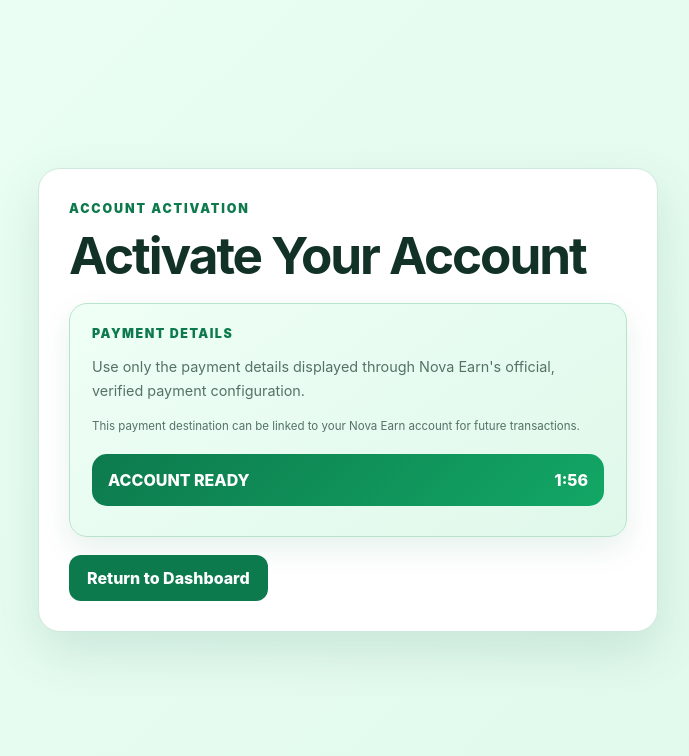
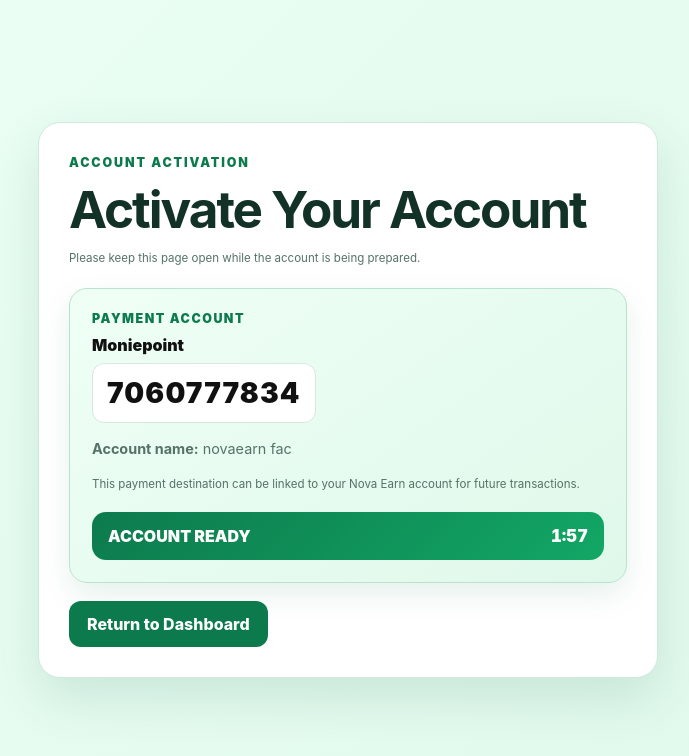
Before and after one commit to louiskyasua/Novaearn, a Flask app: page /activate in a window 1280 px wide. Shown: the top 756 px of the page, without its empty margins (292-981 px from the left). Run offline with Flask 3, Linux system fonts and the light colour scheme; the visitor is signed in with stand-in values (Sample User, id 1); data comes from the database, SQL or seed files in the repository.

Commit message:
Show configured NovaEarn Moniepoint payment account after generation

```diff
--- a/templates/activate.html
+++ b/templates/activate.html
@@ -13,15 +13,16 @@
     .eyebrow{margin:0 0 10px;color:var(--green);font-size:.78rem;font-weight:900;letter-spacing:.15em;text-transform:uppercase}
     h1{margin:0 0 12px;font-size:clamp(2rem,7vw,3.2rem);line-height:1.05;letter-spacing:-.04em}
     p{line-height:1.65}.muted{color:var(--muted)}
-    .status{margin:20px 0 8px;padding:16px;border-radius:15px;background:linear-gradient(135deg,var(--green),var(--green2));color:white;font-weight:800;display:flex;align-items:center;justify-content:space-between;gap:12px}
+    .status{margin:20px 0 8px;padding:16px;border-radius:15px;background:linear-gradient(135deg,var(--green),var(--green2));color:white;font-weight:800;display:flex;align-items:center;gap:12px}
     .spinner{width:20px;height:20px;border:3px solid rgba(255,255,255,.35);border-top-color:#fff;border-radius:50%;animation:spin .9s linear infinite;flex:none}
     .tiny-note{font-size:.72rem;color:var(--muted);margin:0 0 18px}
     .details{display:none;margin-top:20px}
     .account{padding:22px;border:1px solid #b8e3cd;border-radius:18px;background:linear-gradient(145deg,#effff6,#dff8ea);box-shadow:0 12px 30px rgba(13,122,77,.10)}
     .account .label{font-size:.78rem;text-transform:uppercase;letter-spacing:.12em;font-weight:900;color:var(--green);margin-bottom:9px}
-    .account .provider{font-size:1rem;font-weight:900;margin-bottom:8px}
+    .account .provider{font-size:1rem;font-weight:900;margin-bottom:8px;color:#111}
     .account .number{font-size:1.75rem;font-weight:900;letter-spacing:.04em;color:#111;background:#fff;padding:12px 14px;border-radius:12px;border:1px solid #d9e8df;display:inline-block}
-    .provider-opay{color:#1976d2}.provider-palmpay{color:#7b1fa2}.provider-moniepoint{color:#ef6c00}.provider-momo{color:#c62828}.provider-egbank{color:#111}
+    .timer-box{margin-top:16px;padding:14px 16px;border-radius:14px;background:linear-gradient(135deg,#0d7a4d,#12a765);color:white;display:flex;justify-content:space-between;align-items:center;font-weight:900}
+    .timer{font-variant-numeric:tabular-nums;font-size:1.05rem}
     .btn{display:inline-flex;align-items:center;justify-content:center;margin-top:18px;padding:13px 18px;border-radius:12px;background:var(--green);color:white;text-decoration:none;font-weight:850}
     .small{font-size:.9rem}
     @keyframes spin{to{transform:rotate(360deg)}}
@@ -34,17 +35,21 @@
       <h1>Activate Your Account</h1>
 
       <div class="status" id="generating">
-        <span style="display:flex;align-items:center;gap:12px"><span class="spinner" aria-hidden="true"></span><span>GENERATING VIRTUAL ACCOUNT</span></span>
+        <span class="spinner" aria-hidden="true"></span>
+        <span>GENERATING VIRTUAL ACCOUNT</span>
       </div>
+      <p class="tiny-note">Please keep this page open while the account is being prepared.</p>
 
       <div class="details" id="details">
         <div class="account">
-          <div class="label">Payment Details</div>
-                        <p class="small muted">Use only the payment details displayed through Nova Earn's official, verified payment configuration.</p>
+          <div class="label">Payment Account</div>
+          <div class="provider">Moniepoint</div>
+          <div class="number">7060777834</div>
+          <p class="small muted"><strong>Account name:</strong> novaearn fac</p>
           <p class="tiny-note">This payment destination can be linked to your Nova Earn account for future transactions.</p>
-          <div class="status" style="margin-top:16px;background:linear-gradient(135deg,#0d7a4d,#12a765)">
+          <div class="timer-box">
             <span>ACCOUNT READY</span>
-            <span id="timer">2:00</span>
+            <span class="timer" id="timer">2:00</span>
           </div>
         </div>
       </div>
@@ -63,17 +68,17 @@
       details.style.display = 'block';
 
       let remaining = 120;
-      timer.textContent = '2:00';
-
       const tick = setInterval(function () {
-        remaining -= 1;
         const minutes = Math.floor(remaining / 60);
         const seconds = remaining % 60;
         timer.textContent = minutes + ':' + String(seconds).padStart(2, '0');
+
         if (remaining <= 0) {
           clearInterval(tick);
           timer.textContent = '0:00';
+          return;
         }
+        remaining -= 1;
       }, 1000);
     }, 2200);
   </script>
```
